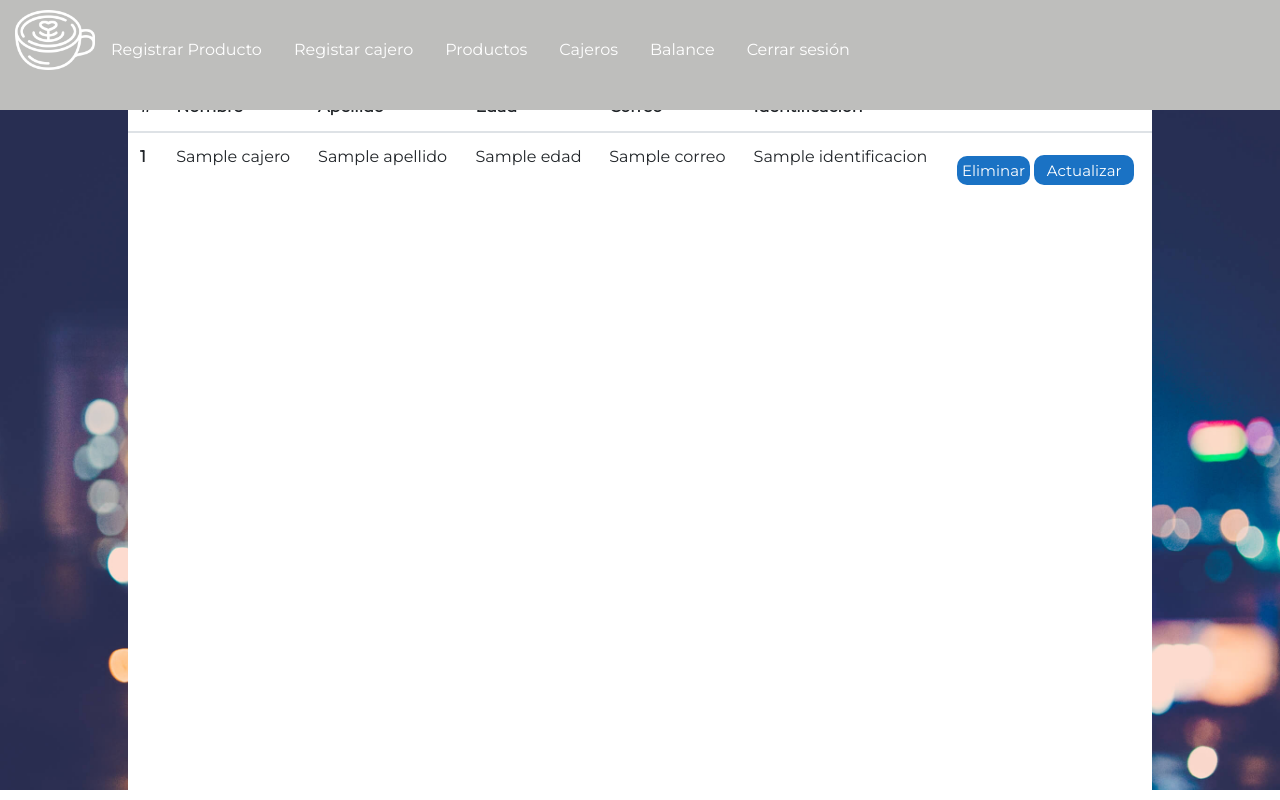
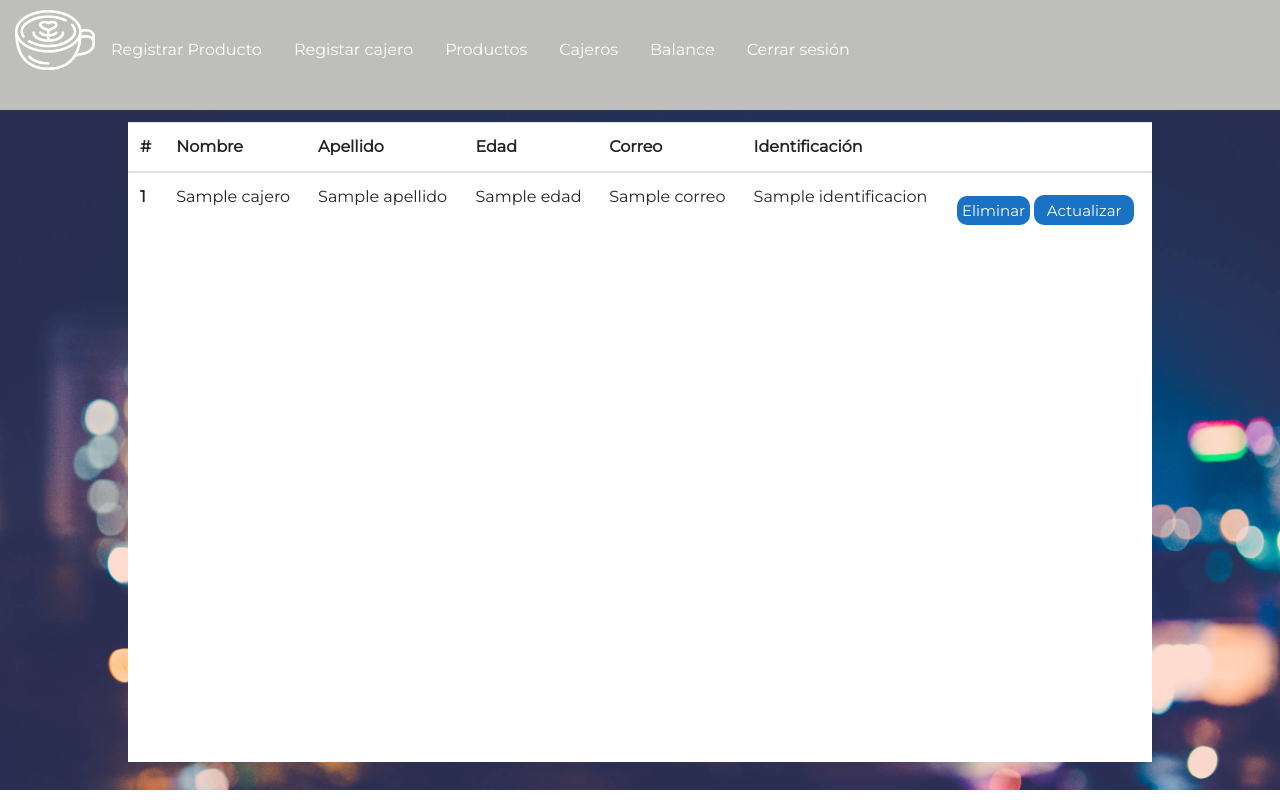
Before and after one commit to deissyMantilla/CafeteriaBrioche-, a Flask app: template templates/html/usuarios.html in a window 1280 px wide. Run offline with Flask 2, Linux system fonts and the light colour scheme; the template is opened without the code that fills it: most values are stand-ins (such as "Sample title", 1, 10 or a date in 2020).

Commit message:
[fix]altura tabla

```diff
--- a/static/css/usuarios1.css
+++ b/static/css/usuarios1.css
@@ -24,7 +24,8 @@ body {
 .table {
   background-color: white;
   width: 80vw;
-  height: 90%;
+  max-height: 80vh;
+  overflow: scroll;
 }
 .table tr:hover {
   background-color: #ebe9e9;
```
